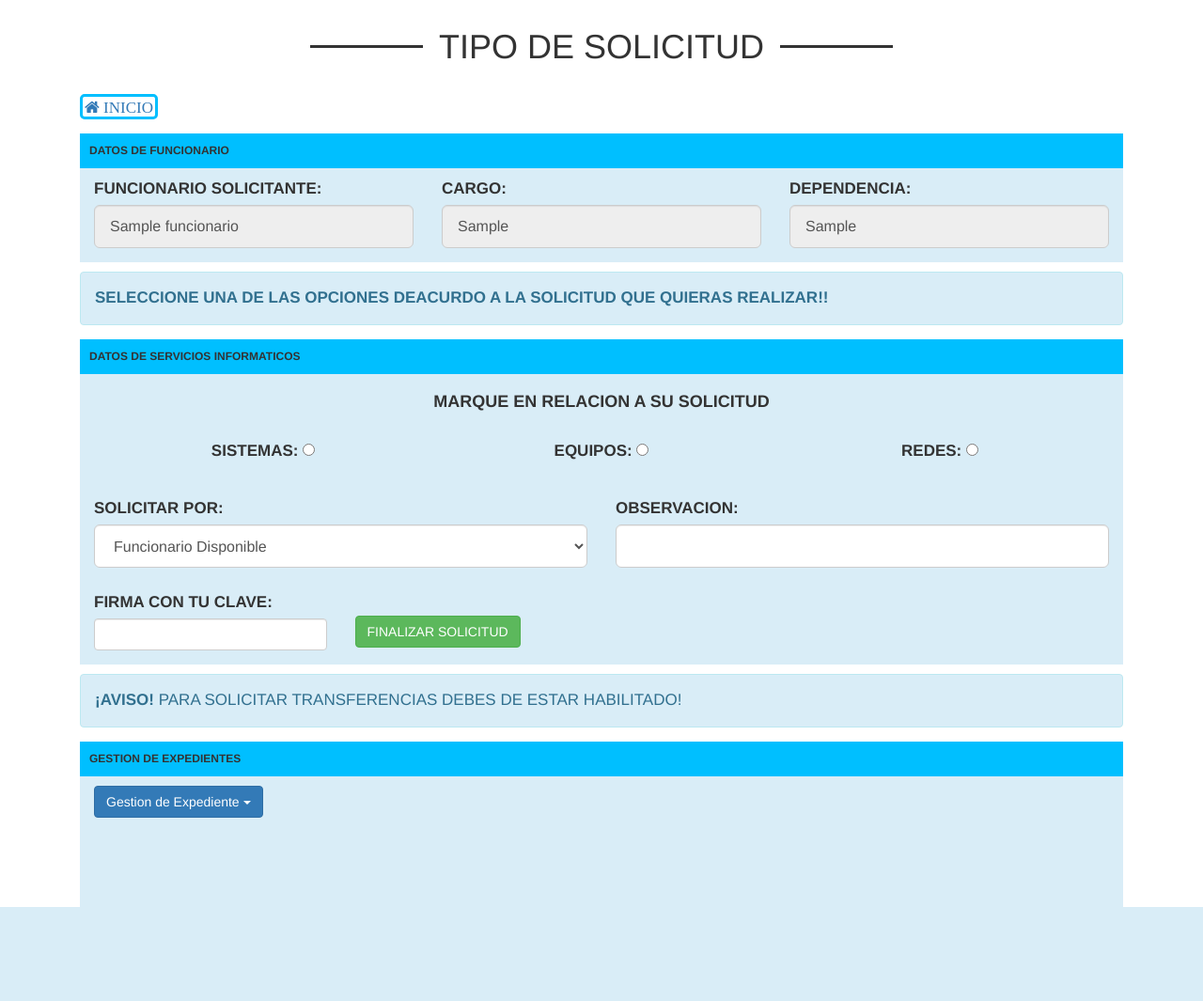
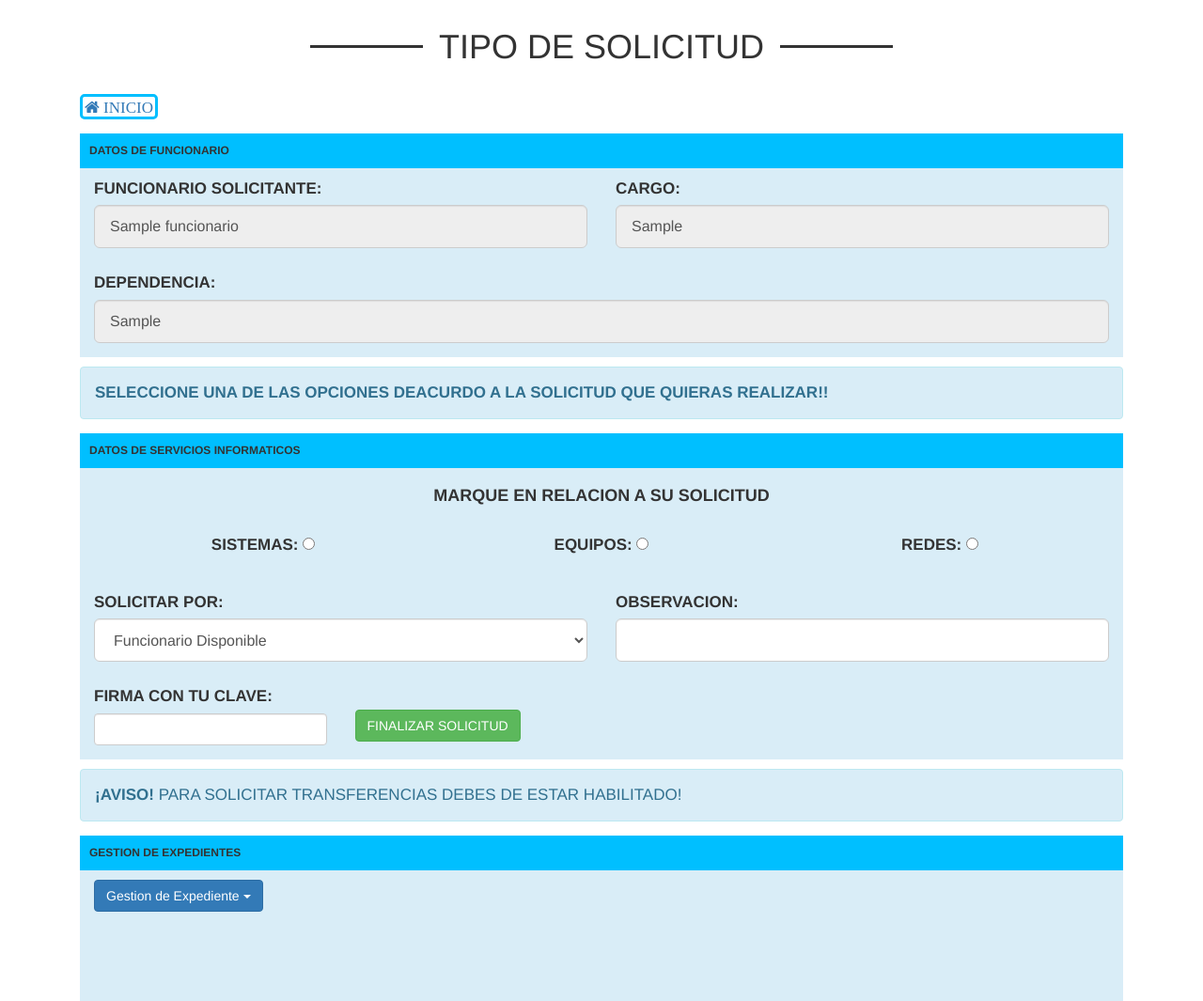
Before and after one commit to MaicolSilvera94/informatica, a PHP site: page /administradores/tipo_solicitud.php?id=1 in a window 1280 px wide. Shown: the whole page at 94% size. Before the commit the page ends 965 px from the top, so only its background shows below. Run offline with PHP 8.4, Linux system fonts and the light colour scheme; tables that the repository leaves empty or names only in its code hold one stand-in row (values such as "Sample post"); data that the repository does not hold is empty; some libraries are stand-ins or nearby versions.

Commit message:
version1.1.8

```diff
--- a/administradores/activacionexpediente.php
+++ b/administradores/activacionexpediente.php
@@ -139,15 +139,15 @@
                   <th>Datos de Funcionario</th>
                 </tr>
                 <td>
-                  <div class="solicitante form-group col-md-4">
+                  <div class="solicitante form-group col-md-6">
                       <label>Funcionario Solicitante:</label>
                       <input type="nombre" name="nombreapellido" value="<?php echo $funcionarios['nombre']; ?>" readonly="readonly" required  class="form-control input-lg">
                   </div>
-                  <div class="solicitante form-group col-md-4">
+                  <div class="solicitante form-group col-md-6">
                       <label>Cargo:</label>
                       <input type="text"  name="cargo" value="<?php echo $funcionarios['cargo']; ?>" readonly="readonly" required  class="form-control input-lg">
                   </div>
-                  <div class="solicitante form-group col-md-4">
+                  <div class="solicitante form-group col-md-12">
                       <label>Dependencia:</label>
                       <input type="text"  name="dependencia" value="<?php echo $funcionarios['dependencia']; ?>" readonly="readonly" required  class="form-control input-lg">
                   </div>
--- a/administradores/tipo_solicitud.php
+++ b/administradores/tipo_solicitud.php
@@ -141,15 +141,15 @@
                     <th>Datos de Funcionario</th>
                   </tr>
                   <td>
-                    <div class="solicitante form-group col-md-4">
+                    <div class="solicitante form-group col-md-6">
                         <label>Funcionario Solicitante:</label>
                         <input type="text" name="nombreapellido" value="<?php echo $funcionarios['nombre']; ?>" required readonly="readonly" class="form-control input-lg">
                     </div>
-                    <div class="solicitante form-group col-md-4">
+                    <div class="solicitante form-group col-md-6">
                         <label>Cargo:</label>
                         <input type="text" name="cargo" value="<?php echo $funcionarios['cargo']; ?>" required readonly="readonly" class="form-control input-lg">
                     </div>
-                    <div class="solicitante form-group col-md-4">
+                    <div class="solicitante form-group col-md-12">
                         <label>Dependencia:</label>
                         <input type="text" name="dependencia" value="<?php echo $funcionarios['dependencia']; ?>" required readonly="readonly" class="form-control input-lg">
                     </div>
@@ -335,6 +335,9 @@
 <script src="dist/js/adminlte.min.js"></script>
 <script type="text/javascript" src="ocultar-mostrar.js"></script>
 <script src="js/jquery.min.js"></script>
+<script src="https://cdn.ckeditor.com/4.10.1/standard/ckeditor.js"></script>
+<script src="https://ajax.googleapis.com/ajax/libs/jquery/1.11.3/jquery.min.js"></script>
+<script src="http://maxcdn.bootstrapcdn.com/bootstrap/3.3.5/js/bootstrap.min.js"></script>
 </body>
 </html>
 <script type="text/javascript">
--- a/administradores/transferencias.php
+++ b/administradores/transferencias.php
@@ -141,15 +141,15 @@
                   <th>Datos de Funcionario</th>
                 </tr>
                 <td>
-                  <div class="solicitante form-group col-md-4">
+                  <div class="solicitante form-group col-md-6">
                       <label>Funcionario Solicitante:</label>
                       <input type="nombre" name="nombreapellido" value="<?php echo $funcionarios['nombre']; ?>" readonly="readonly" required  class="form-control input-lg">
                   </div>
-                  <div class="solicitante form-group col-md-4">
+                  <div class="solicitante form-group col-md-6">
                       <label>Cargo:</label>
                       <input type="text"  name="cargo" value="<?php echo $funcionarios['cargo']; ?>" readonly="readonly" required  class="form-control input-lg">
                   </div>
-                  <div class="solicitante form-group col-md-4">
+                  <div class="solicitante form-group col-md-12">
                       <label>Dependencia:</label>
                       <input type="text"  name="dependencia" value="<?php echo $funcionarios['dependencia']; ?>" readonly="readonly" required  class="form-control input-lg">
                   </div>
--- a/administradores/transferenciasnopenal.php
+++ b/administradores/transferenciasnopenal.php
@@ -139,15 +139,15 @@ session_start()
                   <th>Datos de Funcionario</th>
                 </tr>
                 <td>
-                  <div class="solicitante form-group col-md-4">
+                  <div class="solicitante form-group col-md-6">
                       <label>Funcionario Solicitante:</label>
                       <input type="nombre" name="nombreapellido" value="<?php echo $funcionarios['nombre']; ?>" readonly="readonly" required  class="form-control input-lg">
                   </div>
-                  <div class="solicitante form-group col-md-4">
+                  <div class="solicitante form-group col-md-6">
                       <label>Cargo:</label>
                       <input type="text"  name="cargo" value="<?php echo $funcionarios['cargo']; ?>" readonly="readonly" required  class="form-control input-lg">
                   </div>
-                  <div class="solicitante form-group col-md-4">
+                  <div class="solicitante form-group col-md-12">
                       <label>Dependencia:</label>
                       <input type="text"  name="dependencia" value="<?php echo $funcionarios['dependencia']; ?>" readonly="readonly" required  class="form-control input-lg">
                   </div>
--- a/servicio-tecnico/activacionexpediente.php
+++ b/servicio-tecnico/activacionexpediente.php
@@ -136,15 +136,15 @@
                   <th>Datos de Funcionario</th>
                 </tr>
                 <td>
-                  <div class="solicitante form-group col-md-4">
+                  <div class="solicitante form-group col-md-6">
                       <label>Funcionario Solicitante:</label>
                       <input type="nombre" name="nombreapellido" value="<?php echo $funcionarios['nombre']; ?>" readonly="readonly" required  class="form-control input-lg">
                   </div>
-                  <div class="solicitante form-group col-md-4">
+                  <div class="solicitante form-group col-md-6">
                       <label>Cargo:</label>
                       <input type="text"  name="cargo" value="<?php echo $funcionarios['cargo']; ?>" readonly="readonly" required  class="form-control input-lg">
                   </div>
-                  <div class="solicitante form-group col-md-4">
+                  <div class="solicitante form-group col-md-12">
                       <label>Dependencia:</label>
                       <input type="text"  name="dependencia" value="<?php echo $funcionarios['dependencia']; ?>" readonly="readonly" required  class="form-control input-lg">
                   </div>
--- a/servicio-tecnico/transferencias.php
+++ b/servicio-tecnico/transferencias.php
@@ -138,15 +138,15 @@
                   <th>Datos de Funcionario</th>
                 </tr>
                 <td>
-                  <div class="solicitante form-group col-md-4">
+                  <div class="solicitante form-group col-md-6">
                       <label>Funcionario Solicitante:</label>
                       <input type="nombre" name="nombreapellido" value="<?php echo $funcionarios['nombre']; ?>" readonly="readonly" required  class="form-control input-lg">
                   </div>
-                  <div class="solicitante form-group col-md-4">
+                  <div class="solicitante form-group col-md-6">
                       <label>Cargo:</label>
                       <input type="text"  name="cargo" value="<?php echo $funcionarios['cargo']; ?>" readonly="readonly" required  class="form-control input-lg">
                   </div>
-                  <div class="solicitante form-group col-md-4">
+                  <div class="solicitante form-group col-md-12">
                       <label>Dependencia:</label>
                       <input type="text"  name="dependencia" value="<?php echo $funcionarios['dependencia']; ?>" readonly="readonly" required  class="form-control input-lg">
                   </div>
--- a/servicio-tecnico/transferenciasnopenal.php
+++ b/servicio-tecnico/transferenciasnopenal.php
@@ -136,15 +136,15 @@
                   <th>Datos de Funcionario</th>
                 </tr>
                 <td>
-                  <div class="solicitante form-group col-md-4">
+                  <div class="solicitante form-group col-md-6">
                       <label>Funcionario Solicitante:</label>
                       <input type="nombre" name="nombreapellido" value="<?php echo $funcionarios['nombre']; ?>" readonly="readonly" required  class="form-control input-lg">
                   </div>
-                  <div class="solicitante form-group col-md-4">
+                  <div class="solicitante form-group col-md-6">
                       <label>Cargo:</label>
                       <input type="text"  name="cargo" value="<?php echo $funcionarios['cargo']; ?>" readonly="readonly" required  class="form-control input-lg">
                   </div>
-                  <div class="solicitante form-group col-md-4">
+                  <div class="solicitante form-group col-md-12">
                       <label>Dependencia:</label>
                       <input type="text"  name="dependencia" value="<?php echo $funcionarios['dependencia']; ?>" readonly="readonly" required  class="form-control input-lg">
                   </div>
```
